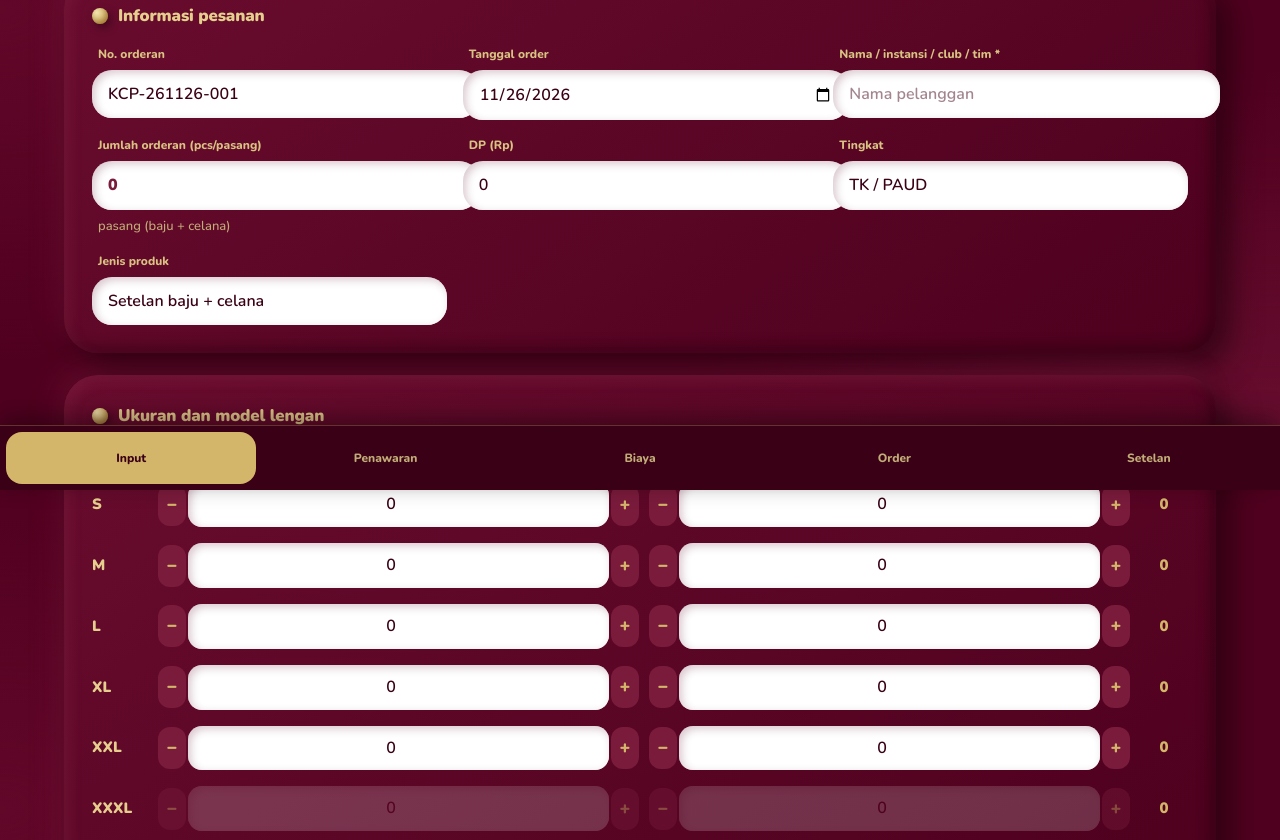
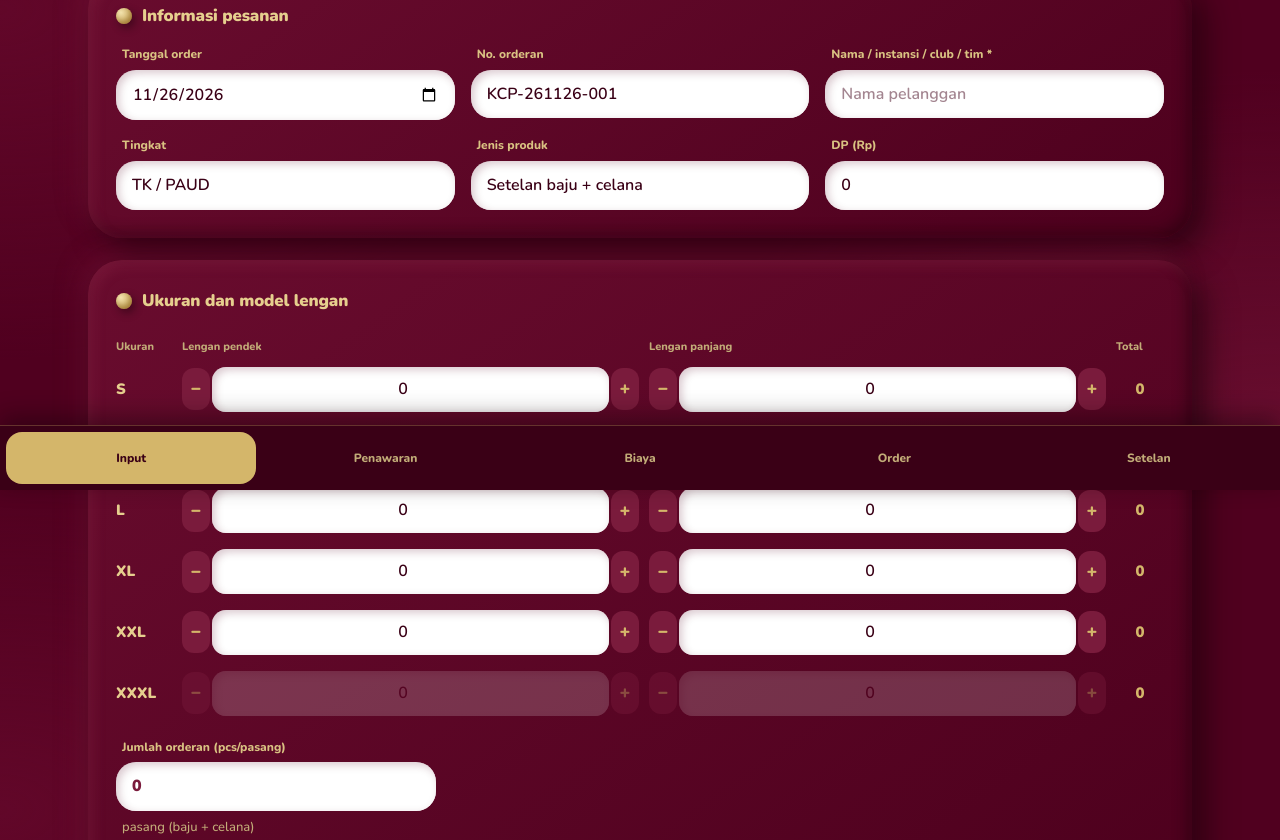
Before and after one commit to Hadierz/KonveksiPro, a plain HTML site: page index.html in a window 1280 px wide. Shown: the part 310-1150 px from the top of the page. Drawn offline with nearby package versions, Linux system fonts and the light colour scheme.

Commit message:
Add files via upload

```diff
--- a/index.html
+++ b/index.html
@@ -16,7 +16,12 @@
  --in:inset 6px 6px 12px rgba(150,45,80,.28),inset -6px -6px 14px rgba(20,0,8,.38);
  --press:inset 5px 5px 11px rgba(20,0,8,.5),inset -5px -5px 10px rgba(140,40,75,.25);
  --fpress:inset 3px 3px 8px rgba(80,0,31,.22),inset -3px -3px 8px rgba(255,255,255,.95)}
+*,*::before,*::after{box-sizing:border-box}
 *{-webkit-tap-highlight-color:transparent}
+html,body{max-width:100%;overflow-x:hidden}
+.grid>*,.field{min-width:0}
+input[type=date]{min-width:0;max-width:100%;-webkit-appearance:none;appearance:none;display:block;min-height:50px}
+.totbox{margin-top:14px;max-width:320px}
 html{scroll-behavior:smooth}
 body{margin:0;color:var(--txt);font-family:Nunito,ui-rounded,system-ui,-apple-system,"Segoe UI",sans-serif;font-size:15px;line-height:1.55;min-height:100svh;
  background:radial-gradient(900px 600px at 100% 100%,rgba(130,28,64,.55),transparent 70%),radial-gradient(800px 500px at 0% 40%,rgba(105,10,45,.7),transparent 70%),var(--bg);background-attachment:fixed}
@@ -143,6 +148,7 @@ body.locked .sens,body.locked #p-cost>:not(.ownerbar),body.locked #p-settings>:n
 .otop,.orow{display:flex;justify-content:space-between;gap:8px}
 #toast{position:fixed;left:50%;bottom:calc(84px + env(safe-area-inset-bottom,0px));transform:translate(-50%,20px);max-width:90vw;padding:12px 18px;border-radius:9999px;background:var(--ink);color:var(--txt);border:1px solid var(--gline);font-weight:800;font-size:14px;opacity:0;pointer-events:none;transition:.25s;z-index:60}
 #toast.show{opacity:1;transform:translate(-50%,0)}
+@media(max-width:900px){th,td{white-space:normal;word-break:break-word;padding:9px 5px;font-size:12px}td:first-child,th:first-child{min-width:0}.tw table input,.tw table select{min-width:0;width:100%;padding:8px 6px;font-size:14px}.tw .btn{padding:6px 10px}}
 @media(prefers-reduced-motion:reduce){*{animation:none!important;transition-duration:.01ms!important}}
 @media print{html,body{background:#fff!important;color:#000!important}
  .topbar,.bnav,#toast,.hero{display:none!important}
@@ -160,18 +166,18 @@ body.locked .sens,body.locked #p-cost>:not(.ownerbar),body.locked #p-settings>:n
 <section class="panel active" id="p-input">
  <div class="card"><h2>Panggil order lama</h2><div style="display:flex;gap:8px;flex-wrap:wrap"><input class="cell" style="flex:1;min-width:220px" id="searchOrder" list="orderList" placeholder="Ketik no. order (mis. 001) atau nama pemesan" autocomplete="off"><datalist id="orderList"></datalist><button class="btn primary" onclick="searchOrder()">Buka</button></div><p class="sub" style="margin:8px 0 0">Order yang sudah disimpan akan dimuat kembali ke form ini. Jika ada beberapa yang cocok, daftarnya ditampilkan di tab Order Tersimpan.</p></div>
  <div class="card"><h2>Informasi pesanan</h2><div class="grid grid-cols-1 sm:grid-cols-2 lg:grid-cols-3 gap-4">
+  <div class="field"><label>Tanggal order</label><input id="f-date" type="date"></div>
   <div class="field"><label>No. orderan</label><input id="f-code"></div>
-  <div class="field"><label>Tanggal order</label><input id="f-date" type="date"></div>
   <div class="field"><label>Nama / instansi / club / tim *</label><input id="f-customer" placeholder="Nama pelanggan"></div>
-  <div class="field"><label>Jumlah orderan (pcs/pasang)</label><input id="f-total" readonly><small id="f-total-unit">Otomatis dari rincian ukuran</small></div>
-  <div class="field"><label>DP (Rp)</label><input id="f-dp" type="number" min="0" value="0"></div>
   <div class="field"><label>Tingkat</label><select id="f-group"><option>TK / PAUD</option><option>SD</option><option>SMP</option><option>SMA</option><option>Dewasa</option></select></div>
   <div class="field"><label>Jenis produk</label><select id="f-product"><option value="baju">Baju saja</option><option value="celana">Celana saja</option><option value="setelan" selected>Setelan baju + celana</option></select></div>
+  <div class="field"><label>DP (Rp)</label><input id="f-dp" type="number" min="0" value="0"></div>
  </div></div>
 
  <div class="card"><h2>Ukuran dan model lengan</h2>
   <div class="size h"><span>Ukuran</span><span>Lengan pendek</span><span>Lengan panjang</span><span>Total</span></div>
   <div id="sizes"></div>
+  <div class="field totbox"><label>Jumlah orderan (pcs/pasang)</label><input id="f-total" readonly><small id="f-total-unit">Otomatis dari rincian ukuran</small></div>
   <p class="sub">Isi jumlah per model lengan; total dihitung otomatis. Untuk celana saja isi salah satu kolom. Ukuran yang tidak ada pada tingkat terpilih dinonaktifkan.</p>
  </div>
 
```
